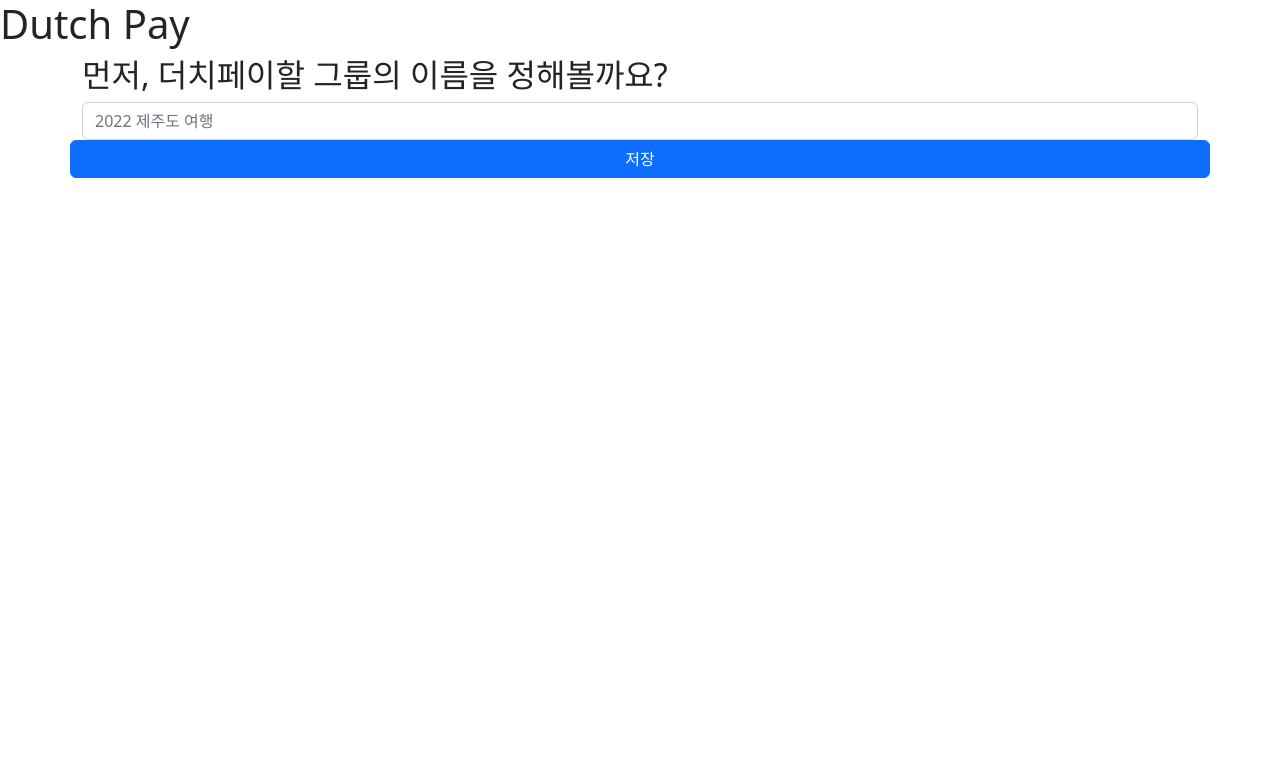
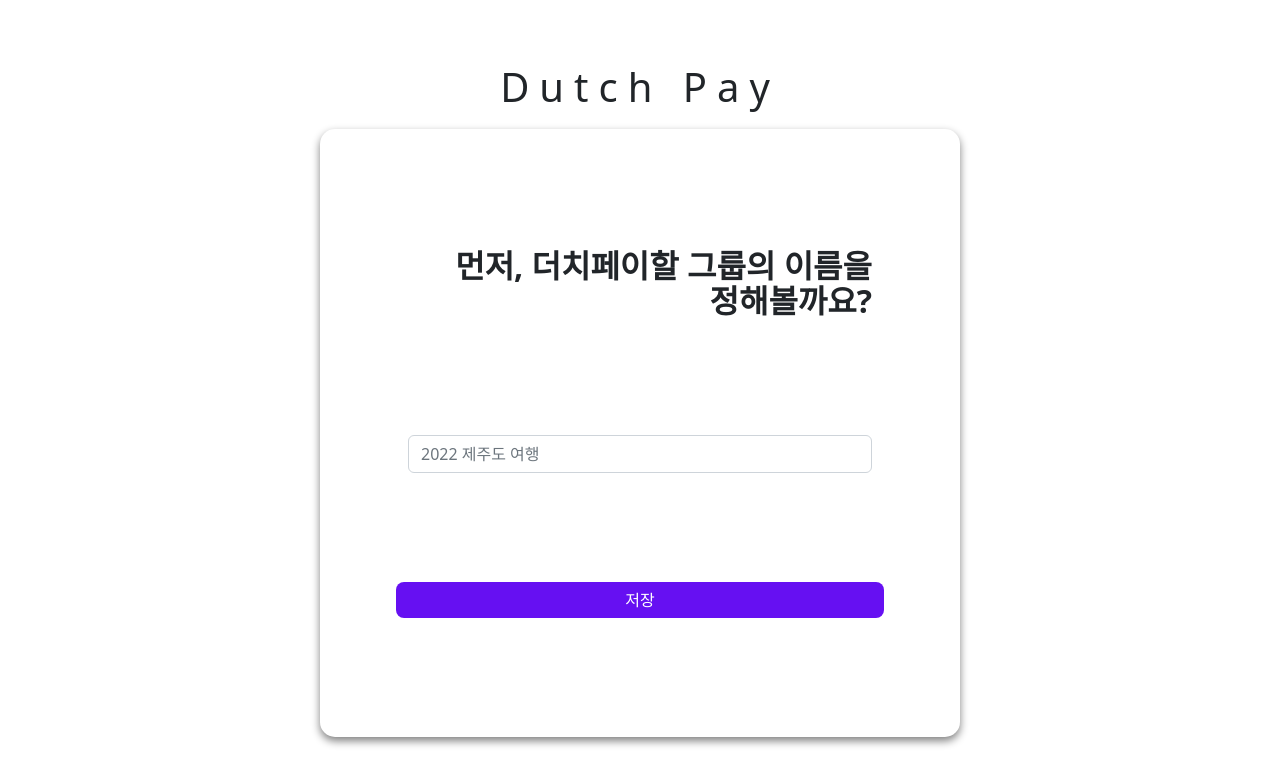
Before and after one commit to Junseop-Shin/dutchpay, a React (Create React App) app: page / in a window 1280 px wide. Shown: the top 784 px of the page. Built offline with nearby package versions, Linux system fonts and the light colour scheme.

Commit message:
[feat] 그룹 생성 컴포넌트 스타일링 - styled-component를 이용해 스타일링

```diff
--- a/package.json
+++ b/package.json
@@ -14,6 +14,7 @@
     "react-router-dom": "^6.8.2",
     "react-scripts": "5.0.1",
     "recoil": "^0.7.7",
+    "styled-components": "^5.3.9",
     "web-vitals": "^2.1.4"
   },
   "scripts": {
--- a/src/components/CenteredOverlayForm.jsx
+++ b/src/components/CenteredOverlayForm.jsx
@@ -1,10 +1,32 @@
+import { Container } from 'react-bootstrap';
+import styled from 'styled-components';
+import { OverlayWrapper } from './shared/OverlayWrapper';
 
-const CenteredOverlayForm = () => {
+const CenteredOverlayForm = ({children}) => {
     return (
-        <div>
-            CenteredOverlayForm
-        </div>
+        <StyledCentralizedContainer>
+            <StyledHeader>Dutch Pay</StyledHeader>
+            <OverlayWrapper>
+                {children}
+            </OverlayWrapper>
+        </StyledCentralizedContainer>
     );
 }
 
+const StyledHeader = styled.h1`
+    font-weight: 200;
+    letter-spacing: 10px;
+`;
+
+const StyledCentralizedContainer = styled(Container)`
+    width: 50vw;
+    min-height: 100vh;
+    display: flex;
+    flex-direction: column;
+    justify-content: center;
+    align-items: center;
+    padding: 0px;
+    gap: 10px;
+`;
+
 export default CenteredOverlayForm
--- a/src/components/CreateGroup.jsx
+++ b/src/components/CreateGroup.jsx
@@ -3,6 +3,7 @@
 import { Container, Form, Row, Button } from 'react-bootstrap';
 import { useRecoilState } from 'recoil';
 import { groupNameState } from '../state/groupName';
+import styled from 'styled-components';
 
 const CreateGroup = () => {
     const [validated, setValidated] = useState(false);
@@ -20,14 +21,14 @@
         setValidated(true);
     }
     return (
-        <div>
-            <h1>Dutch Pay</h1>
+        <CenteredOverlayForm>
             <Container>
                 <Form noValidate validated={validated} onSubmit={handleSubmit}>
-                    <Row>
-                        <h2>먼저, 더치페이할 그룹의 이름을 정해볼까요?</h2>
+                    <StyledRow>
+                        <Row className='align-items-start'>
+                            <StyledH2>먼저, 더치페이할 그룹의 이름을 정해볼까요?</StyledH2>
                         </Row>
-                    <Row>
+                        <Row className='align-items-center'>
                             <Form.Group controlId='validationGroupName'>
                                 <Form.Control
                                     type='text'
@@ -43,14 +44,41 @@
                                 </Form.Control.Feedback>
                             </Form.Group>
                         </Row>
-                    <Row>
-                        <Button type='submit'>저장</Button>
+                        <Row className='align-items-end'>
+                            <StyledSubmitButton type='submit'>저장</StyledSubmitButton>
                         </Row>
+                    </StyledRow>
                 </Form>
             </Container>
-            {/* <CenteredOverlayForm /> */}
-        </div>
+        </CenteredOverlayForm>
     );
 }
 
+const StyledH2 = styled.h2`
+    font-weight: 700;
+    line-height: 35px;
+    text-align: right;
+    overflow-wrap: break-word;
+    word-break: keep-all;
+`;
+
+const StyledRow = styled(Row)`
+    height: 60vh;
+    justify-content: center;
+    align-items: center;
+`;
+
+const StyledSubmitButton = styled(Button).attrs({
+    type: 'submit'
+})`
+    background-color: #6610F2;
+    border-radius: 8px;
+    border: none;
+
+    &:hover {
+        background-color: #6610F2;
+        filter: brightness(80%);
+    }
+`;
+
 export default CreateGroup;
--- /dev/null
+++ b/src/components/shared/OverlayWrapper.jsx
@@ -0,0 +1,13 @@
+import styled from "styled-components"
+
+export const OverlayWrapper = ({children}) => (
+    <StyledContainer>{children}</StyledContainer>
+)
+
+const StyledContainer = styled.div`
+    padding: ${(props) => props.padding || '5vw'};
+    border-radius: 15px;
+    background-color: white;
+    filter: drop-shadow(0px 4px 4px gray);
+    min-height: ${(props) => props.minHeight || '0'};
+`;
```
Also changed, not shown: 1 other file (tests, documents, lock files or other folders). Lines whose indentation alone changed are shown as unchanged.
